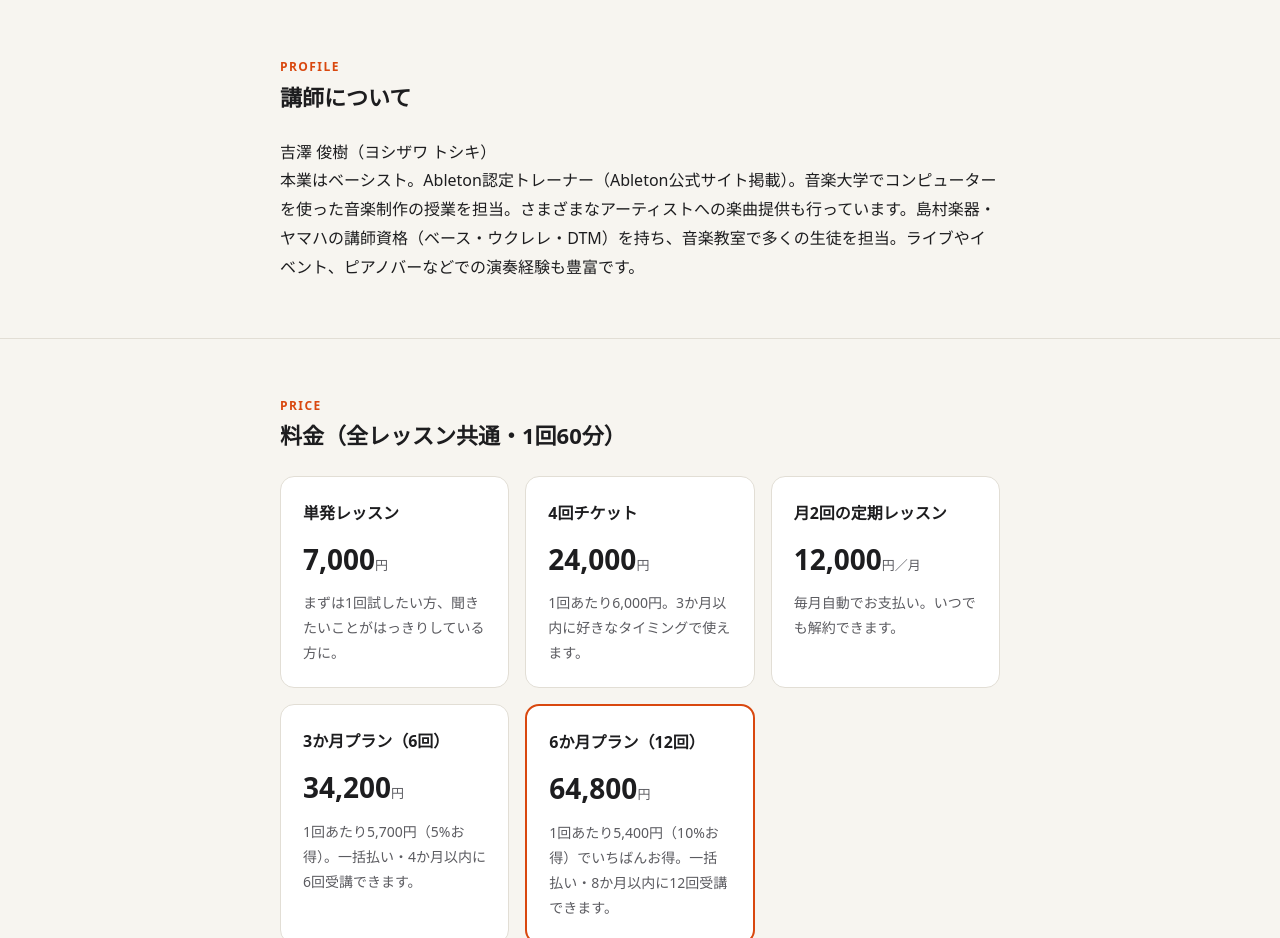
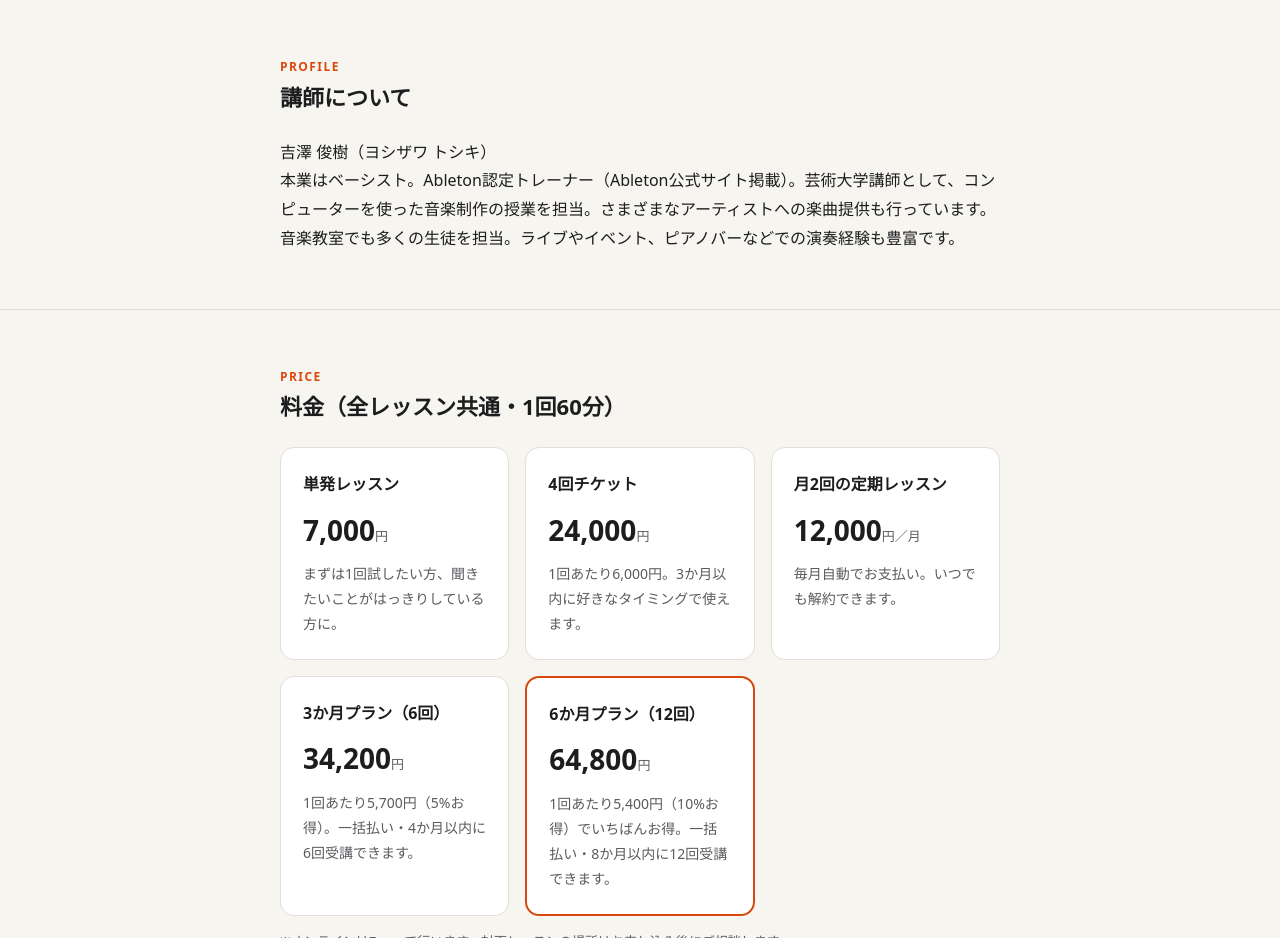
Before and after one commit to wkm85233/yoshizawa-lesson, a plain HTML site: page index.html in a window 1280 px wide. Shown: the part 1380-2318 px from the top of the page. Drawn offline with Linux system fonts and the light colour scheme.

Commit message:
講師紹介を更新（芸大講師を追加、教室名を削除）
Co-Authored-By: Claude Opus 5.5 <noreply@anthropic.com>
Claude-Session: https://claude.ai/code/session_01U83sbSzY3Eptx4RxyoqZaQ

```diff
--- a/index.html
+++ b/index.html
@@ -91,7 +91,7 @@
   <div class="wrap">
     <h2><small>PROFILE</small>講師について</h2>
     <p>吉澤 俊樹（ヨシザワ トシキ）<br>
-    本業はベーシスト。Ableton認定トレーナー（Ableton公式サイト掲載）。音楽大学でコンピューターを使った音楽制作の授業を担当。さまざまなアーティストへの楽曲提供も行っています。島村楽器・ヤマハの講師資格（ベース・ウクレレ・DTM）を持ち、音楽教室で多くの生徒を担当。ライブやイベント、ピアノバーなどでの演奏経験も豊富です。</p>
+    本業はベーシスト。Ableton認定トレーナー（Ableton公式サイト掲載）。芸術大学講師として、コンピューターを使った音楽制作の授業を担当。さまざまなアーティストへの楽曲提供も行っています。音楽教室でも多くの生徒を担当。ライブやイベント、ピアノバーなどでの演奏経験も豊富です。</p>
   </div>
 </section>
 
```
